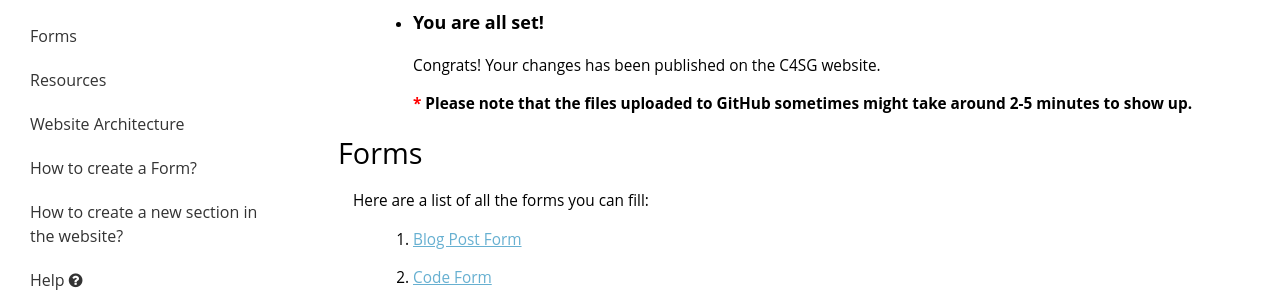
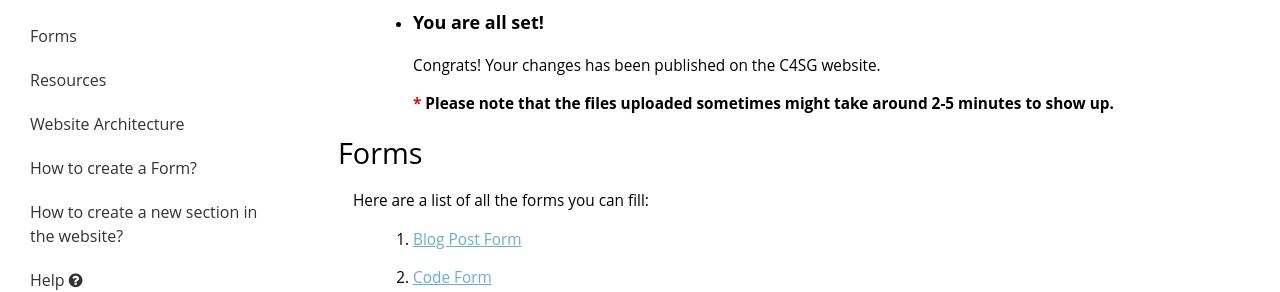
Before and after one commit to CS4SG/cs4sg_organization.github.io, a Jekyll site: the page built from index.html, in a window 1280 px wide and 900 px high, scrolled down 1566 px. Shown: the part 167-459 px from the top of the window. Built offline with Jekyll 4.4.1, drawn with Linux system fonts in a browser that asks for light colours.

```diff
--- a/index.html
+++ b/index.html
@@ -62,7 +62,7 @@
           <li>
             <h3>You are all set!</h3>
             <p>Congrats! Your changes has been published on the C4SG website.</p>
-            <p><b><font color="red">*</font>&nbsp;Please note that the files uploaded to GitHub sometimes might take around 2-5 minutes to show up.</b></p>
+            <p><b><font color="red">*</font>&nbsp;Please note that the files uploaded sometimes might take around 2-5 minutes to show up.</b></p>
           </li>
         </ul>
       </p>
```
